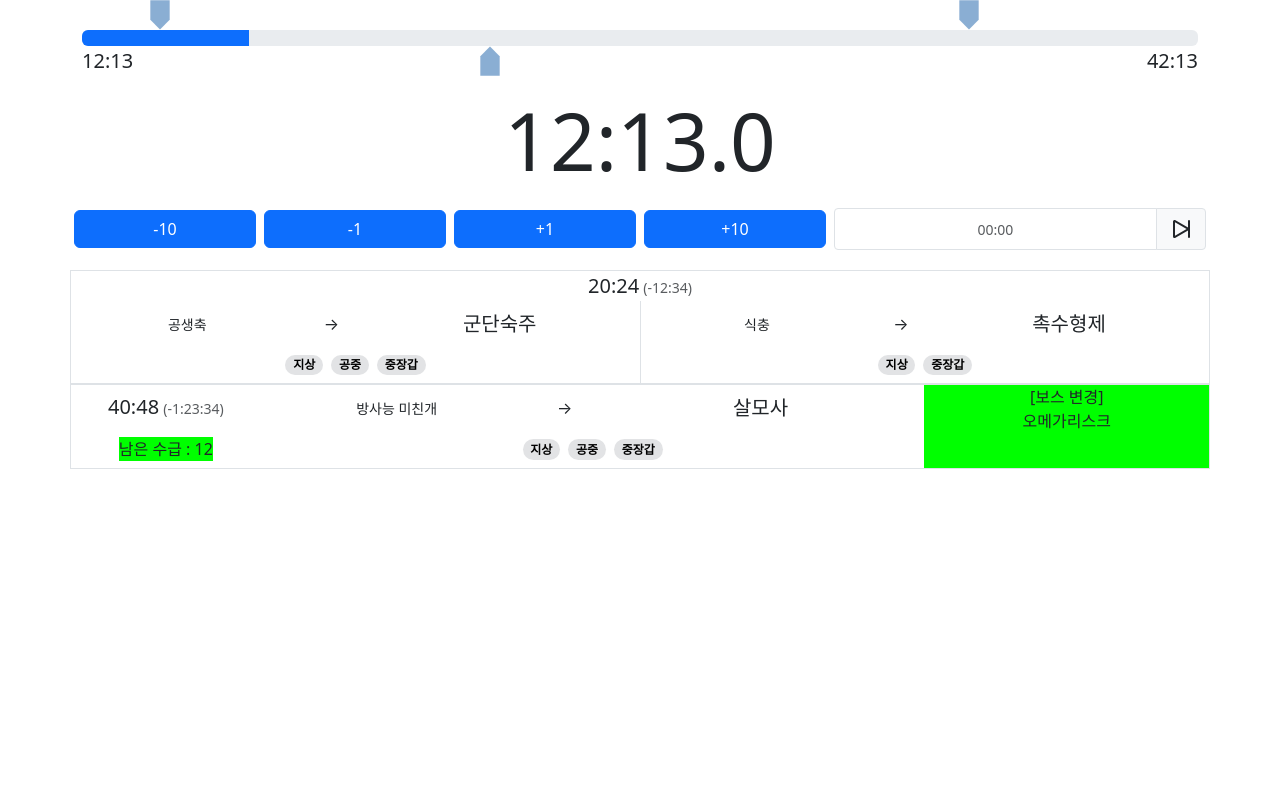
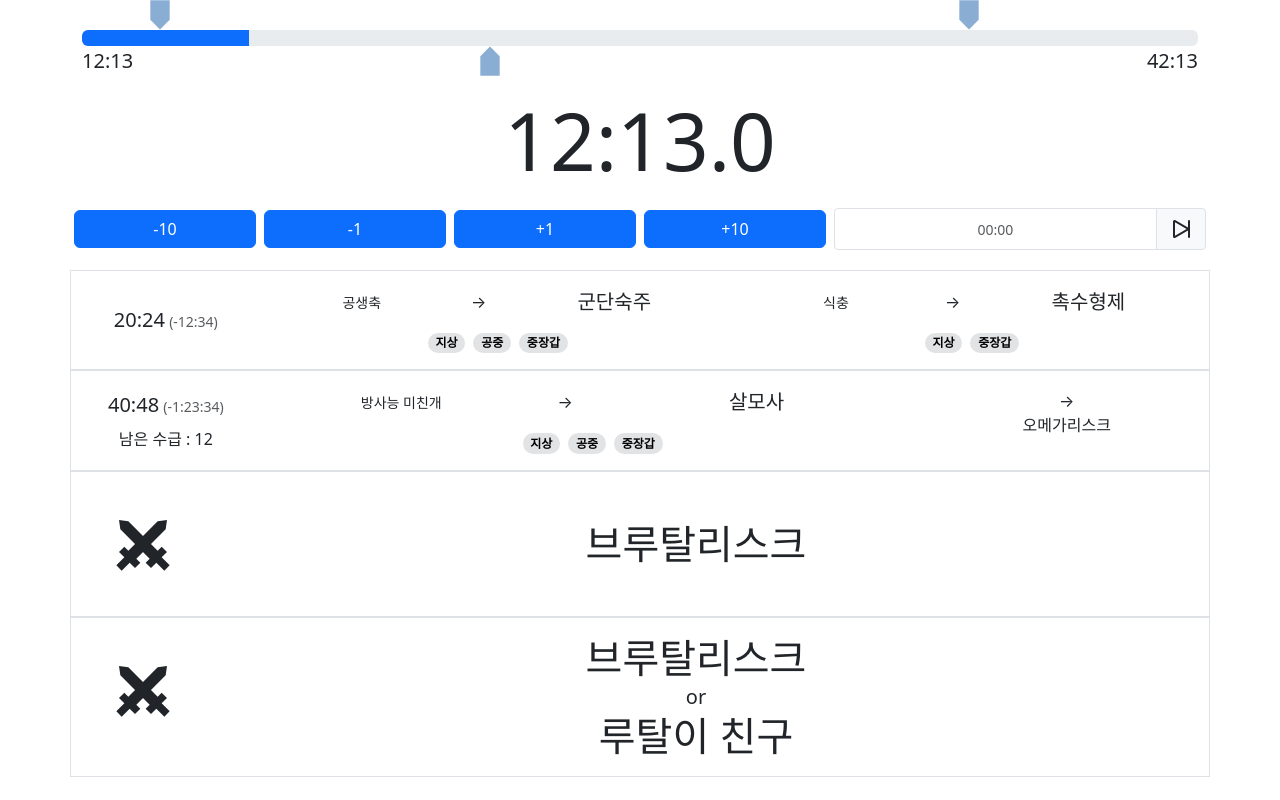
Before and after one commit to delena0702/idea-factory, a website with bundled scripts: page src/wall-survive-timer/main.html in a window 1280 px wide. Built offline with nearby package versions, Linux system fonts and the light colour scheme.

Commit message:
feat: UI 컨테이너 1차 확정

```diff
--- a/src/wall-survive-timer/main.html
+++ b/src/wall-survive-timer/main.html
@@ -1,5 +1,6 @@
 <!DOCTYPE html>
 <html lang="ko">
+
 <head>
     <meta charset="UTF-8">
     <meta name="viewport" content="width=device-width, initial-scale=1.0">
@@ -22,11 +23,12 @@
             border: 1px solid blueviolet;
         }
 
-        .boss-tag > span:first-child {
-            border-left: 0!important;
+        .boss-tag>span:first-child {
+            border-left: 0 !important;
         }
     </style>
 </head>
+
 <body>
     <!-- 타임라인 -->
     <div class="container position-relative">
@@ -49,12 +51,12 @@
             <!-- 위쪽 타임바 -->
             <div style="left:7%;" class="position-absolute">
                 <svg xmlns="http://www.w3.org/2000/svg" width="20" height="30" fill="#2468ac88" viewBox="0 0 32 48">
-                    <path d="M0.5 0.5H31.5V31.7929L16 47.2929L0.5 31.7929V0.5Z" stroke=""/>
+                    <path d="M0.5 0.5H31.5V31.7929L16 47.2929L0.5 31.7929V0.5Z" stroke="" />
                 </svg>
             </div>
             <div style="left:78%;" class="position-absolute">
                 <svg xmlns="http://www.w3.org/2000/svg" width="20" height="30" fill="#2468ac88" viewBox="0 0 32 48">
-                    <path d="M0.5 0.5H31.5V31.7929L16 47.2929L0.5 31.7929V0.5Z" stroke=""/>
+                    <path d="M0.5 0.5H31.5V31.7929L16 47.2929L0.5 31.7929V0.5Z" stroke="" />
                 </svg>
             </div>
         </div>
@@ -63,7 +65,7 @@
             <!-- 아래쪽 타임바 -->
             <div style="left:36%;" class="position-absolute">
                 <svg xmlns="http://www.w3.org/2000/svg" width="20" height="30" fill="#2468ac88" viewBox="0 0 32 48">
-                    <path d="M0.5 47.5H31.5V16.2071L16 0.707108L0.5 16.2071V47.5Z" stroke=""/>
+                    <path d="M0.5 47.5H31.5V16.2071L16 0.707108L0.5 16.2071V47.5Z" stroke="" />
                 </svg>
             </div>
         </div>
@@ -97,8 +99,10 @@
                 <div class="input-group input-group-sm w-auto">
                     <input type="text" class="form-control text-center" placeholder="00:00">
                     <span class="input-group-text" role="button">
-                        <svg xmlns="http://www.w3.org/2000/svg" width="32" height="32" fill="currentColor" class="bi bi-skip-end" viewBox="0 0 16 16">
-                            <path d="M12.5 4a.5.5 0 0 0-1 0v3.248L5.233 3.612C4.713 3.31 4 3.655 4 4.308v7.384c0 .653.713.998 1.233.696L11.5 8.752V12a.5.5 0 0 0 1 0zM5 4.633 10.804 8 5 11.367z"/>
+                        <svg xmlns="http://www.w3.org/2000/svg" width="32" height="32" fill="currentColor"
+                            class="bi bi-skip-end" viewBox="0 0 16 16">
+                            <path
+                                d="M12.5 4a.5.5 0 0 0-1 0v3.248L5.233 3.612C4.713 3.31 4 3.655 4 4.308v7.384c0 .653.713.998 1.233.696L11.5 8.752V12a.5.5 0 0 0 1 0zM5 4.633 10.804 8 5 11.367z" />
                         </svg>
                     </span>
                 </div>
@@ -110,12 +114,12 @@
     <div class="container my-3">
         <!-- 전조 선택 전 -->
         <div class="row border">
-            <div class="col-12 text-center">
+            <div class="col-12 col-md-2 text-center my-auto p-3">
                 <p class="d-inline lead">20:24</p>
                 <p class="d-inline text-body-secondary"><small>(-12:34)</small></p>
             </div>
 
-            <div class="col-6 p-2 text-center" role="button">
+            <div class="col-6 col-md-5 p-3 text-center" role="button">
                 <div class="row justify-content-center align-items-center">
                     <p class="col-12 col-md-5"><small>공생축</small></p>
                     <p class="d-none d-md-block col-md-1">→</p>
@@ -128,7 +132,7 @@
                 </div>
             </div>
 
-            <div class="col-6 p-2 border-start text-center" role="button">
+            <div class="col-6 col-md-5 p-3 text-center" role="button">
                 <div class="row justify-content-center align-items-center">
                     <p class="col-12 col-md-5"><small>식충</small></p>
                     <p class="d-none d-md-block col-md-1">→</p>
@@ -143,19 +147,19 @@
 
         <!-- 전조 선택 후 -->
         <div class="row border">
-            <div class="col-12 col-md-2 text-center">
+            <div class="col-12 col-md-2 text-center p-3">
                 <div class="d-flex flex-wrap justify-content-center align-items-center h-100">
                     <div class="mx-2">
                         <p class="d-inline lead">40:48</p>
                         <p class="d-inline text-body-secondary"><small>(-1:23:34)</small></p>
                     </div>
-                    <div class="mx-2 text-nowrap" style="background-color: lime;">
+                    <div class="mx-2 text-nowrap">
                         남은 수급 : 12
                     </div>
                 </div>
             </div>
 
-            <div class="col-9 col-md-7 p-2 text-center">
+            <div class="col-9 col-md-7 p-3 text-center">
                 <div class="row justify-content-center align-items-center">
                     <p class="col-12 col-md-5"><small>방사능 미친개</small></p>
                     <p class="d-none d-md-block col-md-1">→</p>
@@ -168,19 +172,54 @@
                 </div>
             </div>
 
-            <div style="background-color: lime;" class="col-3 col-md-3 text-center">
-                <div class="row">
-                    <div>[보스 변경]</div>
+            <div class="col-3 col-md-3 p-3 text-center" role="button">
+                <div class="h-100 d-flex flex-column justify-content-center align-items-center">
+                    <div>→</div>
                     <p class="col-12">오메가리스크</p>
                 </div>
             </div>
         </div>
 
         <!-- 경고 발생 종료 -->
-        <div>
+        <div class="row border">
+            <div class="col-12 d-flex p-3">
+                <div class="m-4">
+                    <svg xmlns="http://www.w3.org/2000/svg" width="64" height="64" fill="currentColor"
+                        viewBox="0 0 160 160">
+                        <path
+                            d="M140 20L136.667 43.3333L63.3333 116.667L73.3333 126.667L60 140L46.6667 126.667L26.6667 146.667L13.3333 133.333L33.3333 113.333L20 100L33.3333 86.6667L43.3333 96.6667L116.667 23.3333L140 20Z" />
+                        <path
+                            d="M20 20L43.3334 23.3333L116.667 96.6667L126.667 86.6667L140 100L126.667 113.333L146.667 133.333L133.333 146.667L113.333 126.667L100 140L86.6667 126.667L96.6667 116.667L23.3334 43.3333L20 20Z" />
+                    </svg>
+                </div>
+                <div class="flex-grow-1 my-auto">
+                    <p class="m-0 text-center display-6">브루탈리스크</p>
+                </div>
+            </div>
+        </div>
 
+        <!-- 경고 발생 종료 (미선택) -->
+        <div class="row border">
+            <div class="col-12 d-flex p-3">
+                <div class="m-4">
+                    <svg xmlns="http://www.w3.org/2000/svg" width="64" height="64" fill="currentColor"
+                        viewBox="0 0 160 160">
+                        <path
+                            d="M140 20L136.667 43.3333L63.3333 116.667L73.3333 126.667L60 140L46.6667 126.667L26.6667 146.667L13.3333 133.333L33.3333 113.333L20 100L33.3333 86.6667L43.3333 96.6667L116.667 23.3333L140 20Z" />
+                        <path
+                            d="M20 20L43.3334 23.3333L116.667 96.6667L126.667 86.6667L140 100L126.667 113.333L146.667 133.333L133.333 146.667L113.333 126.667L100 140L86.6667 126.667L96.6667 116.667L23.3334 43.3333L20 20Z" />
+                    </svg>
+                </div>
+                <div class="flex-grow-1 my-auto">
+                    <p class="m-0 text-center display-6">브루탈리스크</p>
+                    <p class="m-0 text-center lead w-100">or</p>
+                    <p class="m-0 text-center display-6">루탈이 친구</p>
+                </div>
+            </div>
         </div>
+
     </div>
     <script src="../../node_modules/bootstrap/dist/js/bootstrap.bundle.min.js"></script>
 </body>
+
 </html>
```
